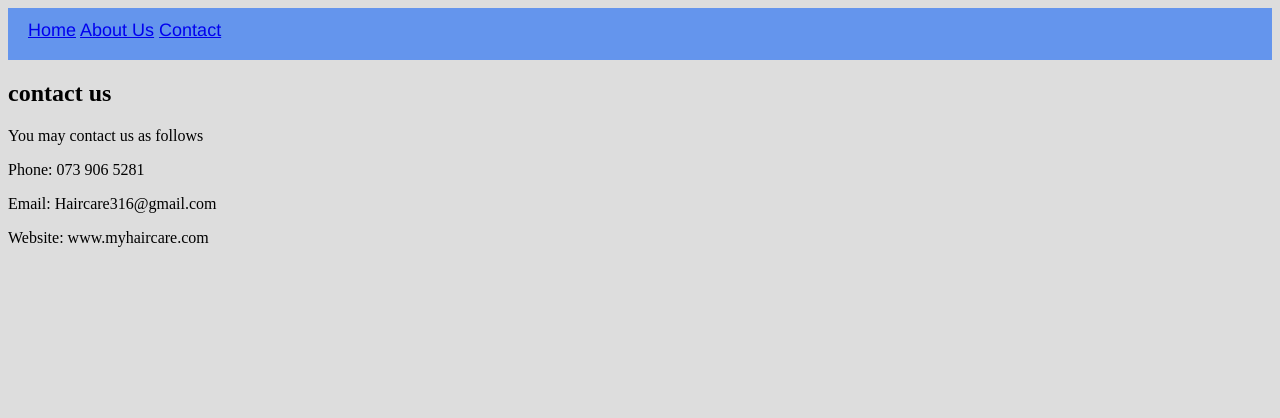
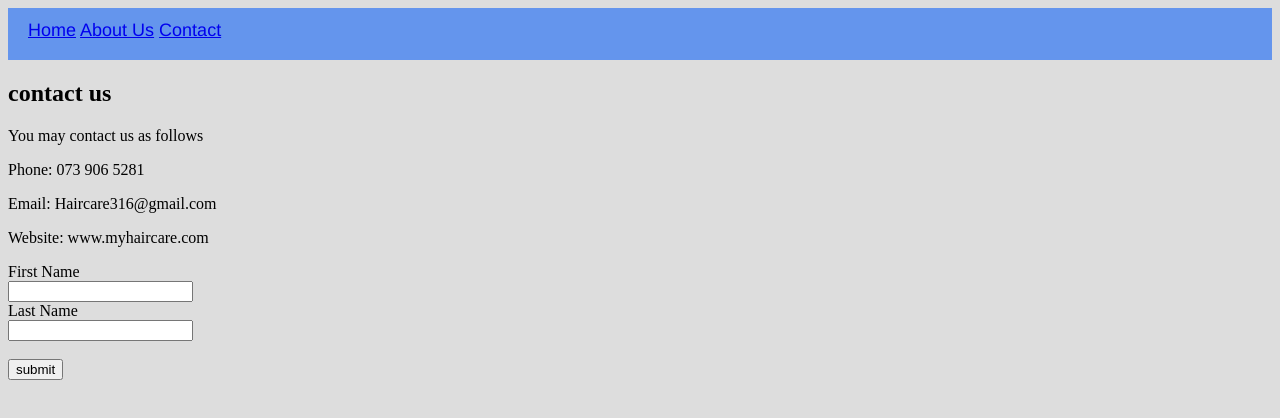
Before and after one commit to emilydee316-ITvarsity/Module-1-Assessment-6, a plain HTML site: page contact.html in a window 1280 px wide. Drawn offline with Linux system fonts and the light colour scheme.

Commit message:
Update contact.html

```diff
--- a/contact.html
+++ b/contact.html
@@ -17,5 +17,14 @@
         <p>Website: www.myhaircare.com</p>
 
     </body>
+     <form>
+        <label for="Fname">First Name</label><br>
+        <input type="text" id="fname" name="name"><br>
+
+        <label for="lname">Last Name</label><br>
+        <input type="text" id="lname" name="lname"><br><br>
+
+        <input type="submit" value="submit">
+    </form>
 
 </html>
```
